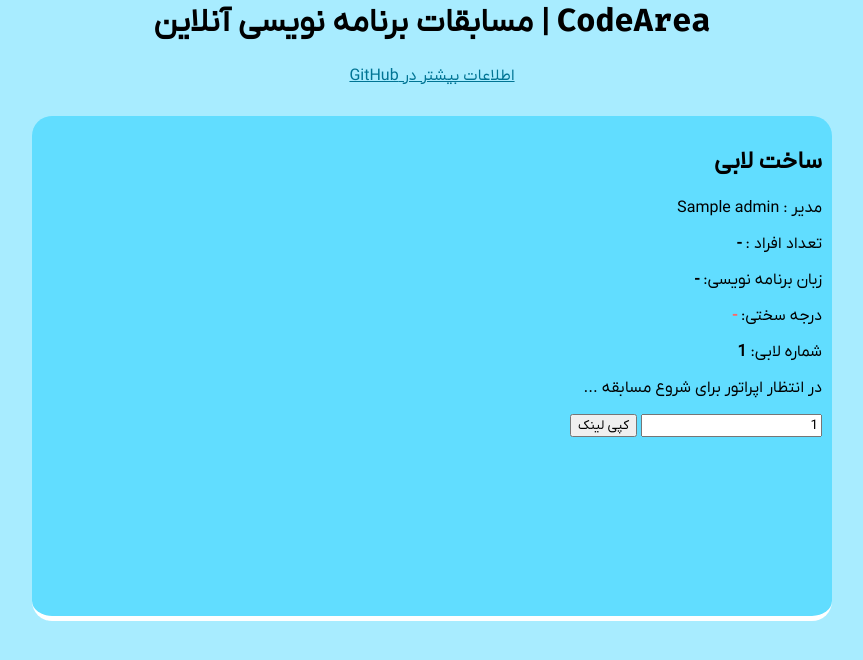
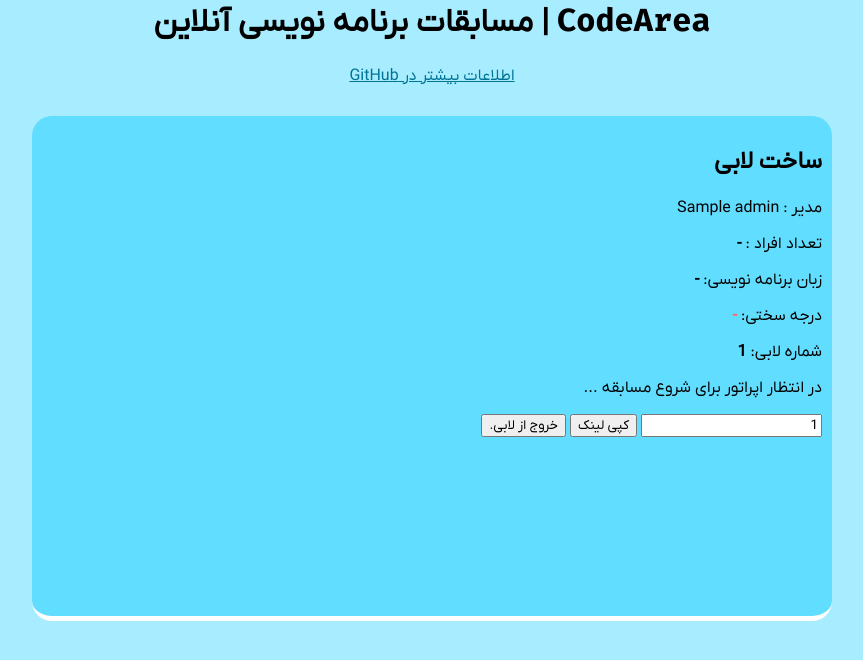
Before and after one commit to MACsepehri/CodeAreaProject, a Flask app: template templates/lobby/lobby.html in a window 1280 px wide. Shown: the part 22-682 px from the top of the page, without its empty margins (208-1071 px from the left). Run offline with Flask 3, Linux system fonts and the light colour scheme; the template is opened without the code that fills it: most values are stand-ins (such as "Sample title", 1, 10 or a date in 2020).

Commit message:
added exit button for lobby part.

```diff
--- a/templates/lobby/lobby.html
+++ b/templates/lobby/lobby.html
@@ -2,6 +2,10 @@
 
 {% block head %}
 <style>
+    body {
+        overflow-x: hidden;
+    }
+
     .unselected {
         color: rgb(255, 103, 103);
     }
@@ -80,6 +84,7 @@
     <div class="show-lobby-id">
         <input type="text" id="lobby_id" value="{{ lobby.lobbyID }}" readonly>
         <button onclick="copy_element()">کپی لینک</button>
+        <button onclick="javascript:exit_lobby();">خروج از لابی.</button>
     </div>
 </div>
 
```
